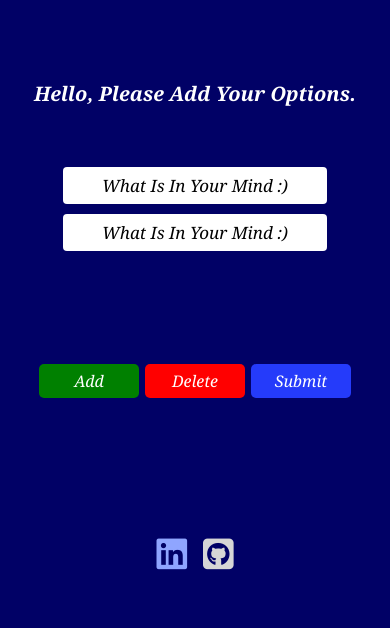
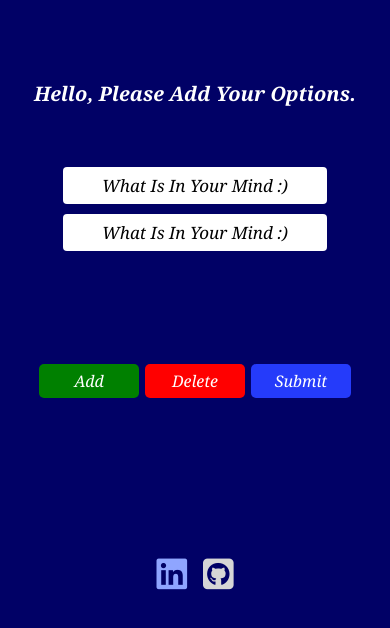
Before and after one commit to ussifhossny/Just-one-choice, a plain HTML site: page index.html in a window 390 px wide. Drawn offline with Linux system fonts and the light colour scheme.

Commit message:
Update style.css

```diff
--- a/style.css
+++ b/style.css
@@ -262,7 +262,7 @@ button {
 }
 @media (max-width: 767px) {
   .followMe  {
-    margin-top: 135px;
+    margin-top: 155px;
 
    }
  }
```
